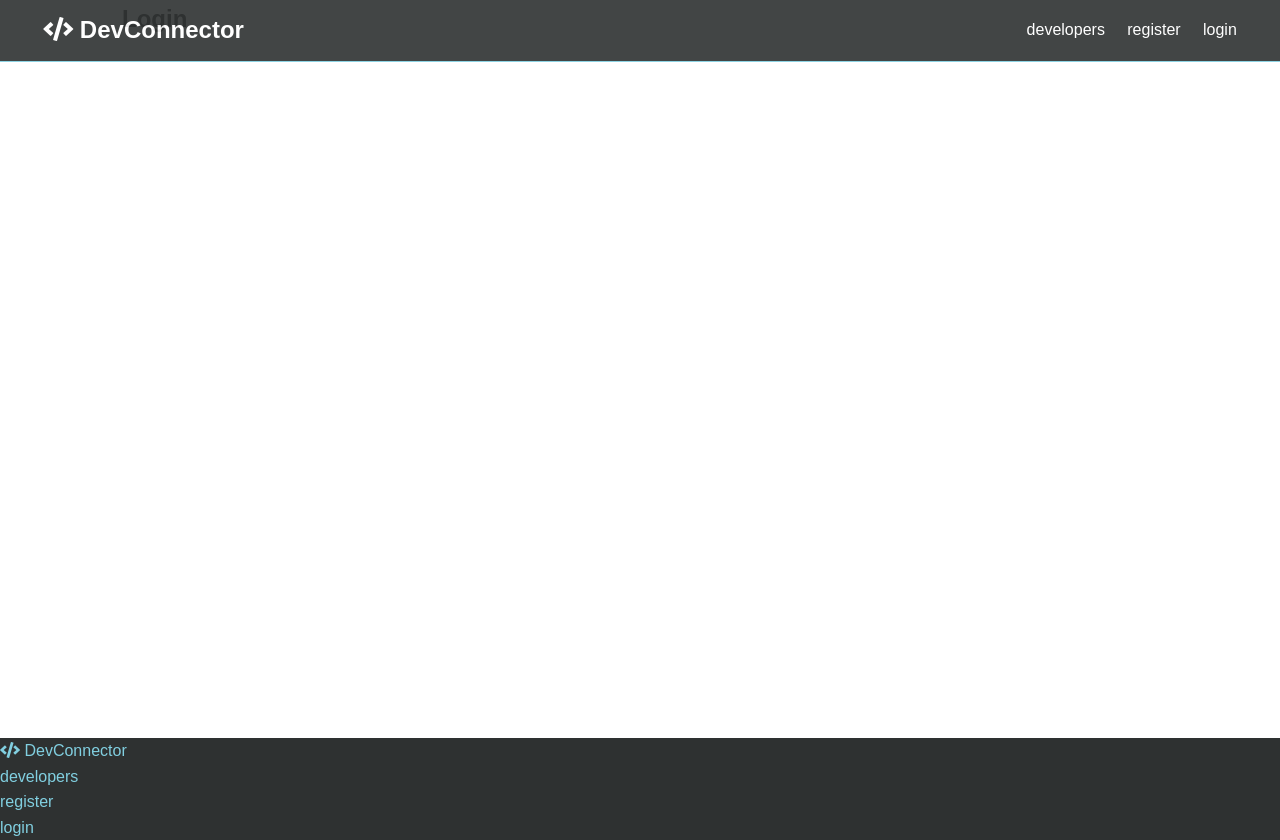
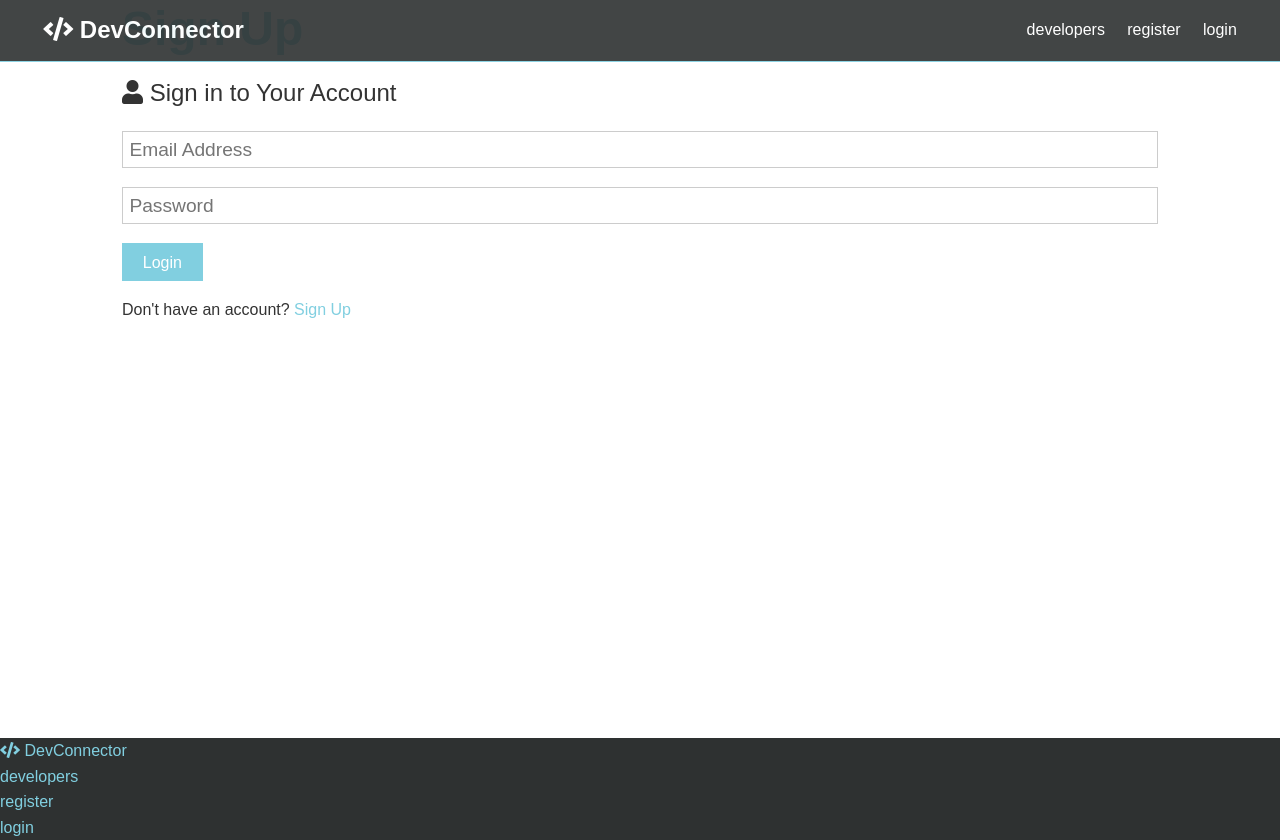
Before and after one commit to masiuciszek/MERN, a React (Create React App) app in the folder client/: page /login in a window 1280 px wide. Built offline with nearby package versions, Linux system fonts and the light colour scheme.

Commit message:
adding a user from teh frontend

```diff
--- a/client/src/components/auth/Login.js
+++ b/client/src/components/auth/Login.js
@@ -1,11 +1,57 @@
-import React from 'react';
+import React, { useState } from 'react';
+import { Link } from 'react-router-dom';
 
 const Login = () => {
-  let a;
+  const [formData, setFormData] = useState({
+    email: '',
+    password: '',
+  });
+
+  const { email, password } = formData;
+
+  const handleChange = e =>
+    setFormData({ ...formData, [e.target.name]: e.target.value });
+
+  const handleSubmit = async e => {
+    e.preventDefault();
+    console.log('Success');
+  };
+
   return (
-    <div>
-      <h1>Login</h1>
-    </div>
+    <>
+      <h1 className="large text-primary">Sign Up</h1>
+      <p className="lead">
+        <i className="fas fa-user" /> Sign in to Your Account
+      </p>
+      <form className="form" onSubmit={e => handleSubmit(e)}>
+        <div className="form-group">
+          <input
+            type="email"
+            placeholder="Email Address"
+            value={email}
+            onChange={e => handleChange(e)}
+            name="email"
+          />
+        </div>
+        <div className="form-group">
+          <input
+            type="password"
+            placeholder="Password"
+            name="password"
+            minLength="6"
+            onChange={e => handleChange(e)}
+            value={password}
+          />
+        </div>
+
+        <button type="submit" className="btn btn-primary">
+          Login
+        </button>
+      </form>
+      <p className="my-1">
+        Don't have an account? <Link to="/register">Sign Up</Link>
+      </p>
+    </>
   );
 };
 
--- a/client/src/components/auth/Register.js
+++ b/client/src/components/auth/Register.js
@@ -1,5 +1,6 @@
 import React, { useState } from 'react';
 import { Link } from 'react-router-dom';
+import axios from 'axios';
 
 const Register = () => {
   const [formData, setFormData] = useState({
@@ -14,12 +15,29 @@
   const handleChange = e =>
     setFormData({ ...formData, [e.target.name]: e.target.value });
 
-  const handleSubmit = e => {
+  const handleSubmit = async e => {
     e.preventDefault();
     if (password !== password2) {
       console.log('passwords do nat match');
     } else {
-      console.log(formData);
+      console.log('Success');
+      // const newUser = {
+      //   name,
+      //   email,
+      //   password,
+      // };
+      // try {
+      //   const config = {
+      //     headers: {
+      //       'Content-Type': 'application/json',
+      //     },
+      //   };
+      //   const body = JSON.stringify(newUser);
+      //   const res = await axios.post('/api/users', body, config);
+      //   console.log(res.data);
+      // } catch (err) {
+      //   console.error(err.response.data);
+      // }
     }
   };
 
@@ -78,7 +96,7 @@
         </button>
       </form>
       <p className="my-1">
-        Already have an account? <Link to="/signin">Sign In</Link>
+        Already have an account? <Link to="/login">Sign In</Link>
       </p>
     </>
   );
--- /dev/null
+++ b/client/src/setupProxy.js
@@ -0,0 +1,5 @@
+const proxy = require('http-proxy-middleware');
+
+module.exports = function(app) {
+  app.use(proxy('/api', { target: 'http://localhost:5000/' }));
+};
```
Also changed, not shown: 1 other file (tests, documents, lock files or other folders).
